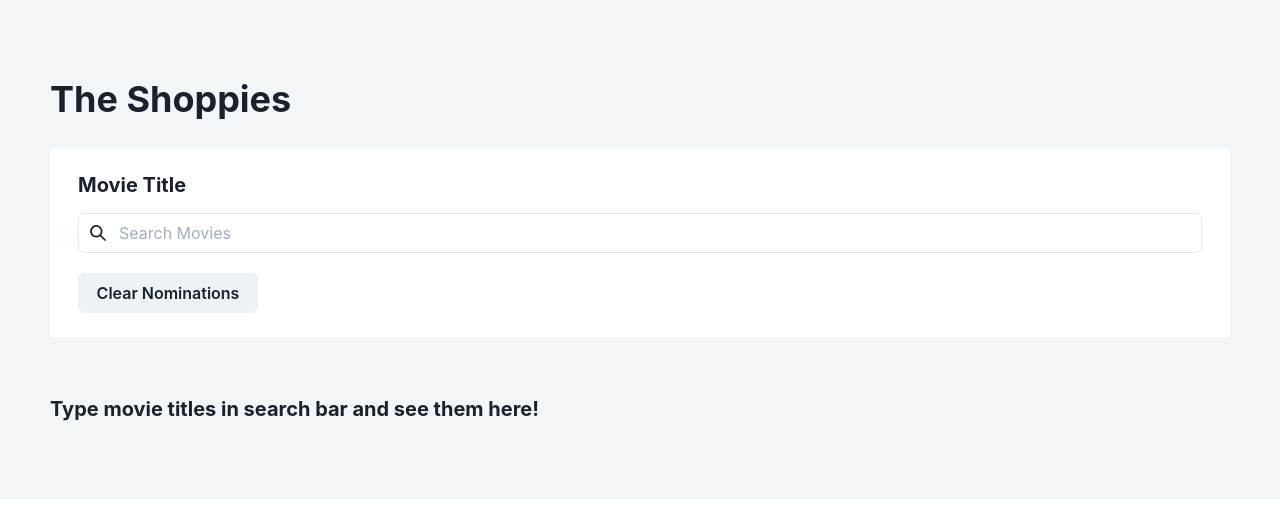
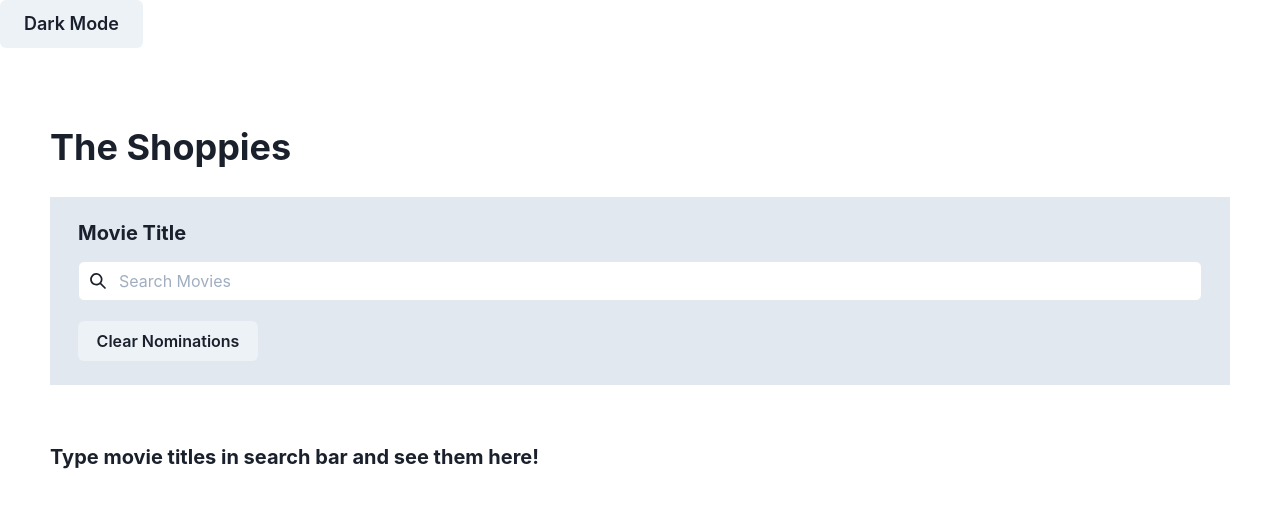
Before and after one commit to ahoin001/the-shoppies, a React (Create React App) app: page / in a window 1280 px wide. Shown: the top 508 px of the page. Built offline with nearby package versions, Linux system fonts and the light colour scheme.

Commit message:
Successfully add dark mode to everything but cards

```diff
--- a/src/App.js
+++ b/src/App.js
@@ -1,7 +1,13 @@
 import React from 'react';
 import { RecoilRoot } from 'recoil';
 
-import { ChakraProvider, Box, Heading, theme, Flex } from '@chakra-ui/react';
+import {
+  ChakraProvider,
+  Box,
+  Heading,
+  Flex
+} from '@chakra-ui/react';
+import theme from '../src/theme/theme';
 
 import NominationGrid from './components/grid/nominations-grid';
 import MoviesGrid from './components/grid/movies-grid';
@@ -9,12 +15,15 @@ import MoviesGrid from './components/grid/movies-grid';
 import MovieSearchBar from './components/searchbar/movie-searchbar';
 import Banner from './components/banner/banner';
 
+import Mode from './mode.jsx';
+
 function App() {
   return (
     <ChakraProvider theme={theme}>
       <RecoilRoot>
-        <Box minH="full" bg="#f3f6f8">
+        <Box minH="full"  >
           <Banner />
+          <Mode />
           <Box py={78} px="50px" maxW={2000} mx={'auto'}>
             <Heading>The Shoppies</Heading>
 
--- a/src/components/grid/movies-grid.jsx
+++ b/src/components/grid/movies-grid.jsx
@@ -12,7 +12,8 @@ import {
   Heading,
   Spinner,
   SimpleGrid,
-  Center
+  Center,
+  useColorModeValue,
 } from '@chakra-ui/react';
 
 import MovieCard from '../movie/movie-card';
@@ -23,13 +24,15 @@ export default function MoviesGrid() {
   let nominations = useRecoilValue(nominationListState);
   const isLoading = useRecoilValue(isLoadingState);
 
+  const bg = useColorModeValue('white', 'hsl(217,23%,22%)');
+
   if (!movies || movies.length === 0)
     return <Heading size="md" mt={8}>Type movie titles in search bar and see them here!</Heading>;
   if (isLoading) return <Center><Spinner size="xl"/></Center>;
 
   if (nominations.length > 4) {
     return (
-      <Box bg="white" p={8}>
+      <Box bg={bg} p={8}>
 
         <Heading size="lg" pb={4}>{`Results for: "${movieSearchTitle}"`} </Heading>
 
@@ -47,7 +50,7 @@ export default function MoviesGrid() {
   }
 
   return (
-    <Box bg="white" p={8}>
+    <Box bg={bg} p={8}>
       <Heading size="lg"  pb={4}>{`Results for: "${movieSearchTitle}"`} </Heading>
       <SimpleGrid minChildWidth="250px" spacing="20px" justifyItems="center">
         {movies.map(movie => {
--- a/src/components/grid/nominations-grid.jsx
+++ b/src/components/grid/nominations-grid.jsx
@@ -1,5 +1,5 @@
 import React, { useEffect } from 'react';
-import { Box, Heading, SimpleGrid } from '@chakra-ui/react';
+import { Box, Heading, SimpleGrid,useColorModeValue } from '@chakra-ui/react';
 import { useRecoilState } from 'recoil';
 
 import { nominationListState } from '../../atoms/atoms';
@@ -16,10 +16,12 @@ export default function MovieGrid() {
     }
   }, []);
 
+  const containerBg = useColorModeValue('white', 'hsl(217,23%,22%)');
+
   if (nominations.length > 0) {
     return (
       <Box
-        bg="gray.300"
+        bg={containerBg}
         minh="800px"
         minW="500px"
         p={5}
--- a/src/components/movie-list/List.jsx
+++ b/src/components/movie-list/List.jsx
@@ -27,7 +27,7 @@ const List = props => {
   if (isLoading) return <Spinner />;
   if (nominations.length > 4) {
     return (
-      <UnorderedList styleType="none">
+      <UnorderedList bg="blue" styleType="none">
         <Heading size="md">{`Results for: ${movieSearchTitle}`} </Heading>
 
         {movies.map(movie => {
--- a/src/components/movie/movie-card.jsx
+++ b/src/components/movie/movie-card.jsx
@@ -1,5 +1,13 @@
 import React from 'react';
-import { Flex, Box, Image, useToast, Button, Heading } from '@chakra-ui/react';
+import {
+  Flex,
+  Box,
+  Image,
+  useToast,
+  Button,
+  Heading,
+  useColorModeValue,
+} from '@chakra-ui/react';
 import { useRecoilState } from 'recoil';
 import { nominationListState } from '../../atoms/atoms';
 
@@ -9,9 +17,8 @@ const MovieCard = ({
   isNominatedAlready,
   isNominee,
 }) => {
-  const [nominationList, setNominationList] = useRecoilState(
-    nominationListState
-  );
+  const [nominationList, setNominationList] =
+    useRecoilState(nominationListState);
 
   const toast = useToast();
 
@@ -80,11 +87,14 @@ const MovieCard = ({
     });
   };
 
+  const cardBg = useColorModeValue('white', 'hsl(219,25%,13%)');
+
   return (
-    <Flex w="full" alignItems="center" justifyContent="center">
+    <Flex w="full" alignItems="center" justifyContent="center" >
       <Box
         // minw="250px"
         // minH="200px"
+bg={cardBg}
         maxW="280px"
         borderWidth="1px"
         rounded="lg"
@@ -100,7 +110,7 @@ const MovieCard = ({
           roundedTop="lg"
         />
 
-        <Box minH="120px">
+        <Box minH="120px" >
           <Flex
             mt="1"
             // maxW="400px"
--- a/src/components/searchbar/movie-searchbar.jsx
+++ b/src/components/searchbar/movie-searchbar.jsx
@@ -14,6 +14,7 @@ import {
   Button,
   InputGroup,
   InputLeftElement,
+  useColorModeValue,
   Flex,
 } from '@chakra-ui/react';
 import { SearchIcon } from '@chakra-ui/icons';
@@ -28,8 +29,6 @@ const MovieSearchBar = () => {
   const [isLoading, setIsLoading] = useRecoilState(isLoadingState);
   const setMovieList = useSetRecoilState(movieListState);
   const setNominationList = useSetRecoilState(nominationListState);
-
-  // const [searchState, setSearchState] = useState('');
 
   const handleInputChange = e => {
     // console.log('States BEFORE are ' + searchState + ' and ' + isLoading);
@@ -69,13 +68,21 @@ const MovieSearchBar = () => {
     }
   }, [searchMovieTitle, isLoading]);
 
+  const color = useColorModeValue('gray.800', 'white');
+  const containerBg = useColorModeValue('gray.200', 'gray.700');
+
+  const searchBg = useColorModeValue('white', 'hsl(217,23%,22%)');
+
   return (
-    <Box bg="white" my={7} px={7} py={6}  minW="500px">
-      <Heading size="md">Movie Title</Heading>
+    <Box bg={containerBg} my={7} px={7} py={6} minW="500px">
+      <Heading size="md" color={color}>
+        Movie Title
+      </Heading>
       <Flex direction="column">
         <InputGroup mt={4} w={'full'}>
           <InputLeftElement pointerEvents="none" children={<SearchIcon />} />
           <Input
+            bg={searchBg}
             type="text"
             placeholder="Search Movies"
             value={searchMovieTitle || ''}
--- a/src/index.js
+++ b/src/index.js
@@ -1,4 +1,5 @@
 import { ColorModeScript } from '@chakra-ui/react';
+import theme from '../src/theme/theme';
 import React, { StrictMode } from 'react';
 import ReactDOM from 'react-dom';
 import App from './App';
@@ -7,7 +8,7 @@ import * as serviceWorker from './serviceWorker';
 
 ReactDOM.render(
   <StrictMode>
-    <ColorModeScript />
+    <ColorModeScript initialColorMode={theme.config.initialColorMode} />
     <App />
   </StrictMode>,
   document.getElementById('root')
--- /dev/null
+++ b/src/mode.jsx
@@ -0,0 +1,24 @@
+import React from 'react';
+import {
+  useColorMode,
+  useColorModeValue,
+  Box,
+  Button,
+  Switch,
+  MoonIcon,
+} from '@chakra-ui/react';
+
+export default function Mode() {
+  const { toggleColorMode } = useColorMode();
+
+  const color = useColorModeValue('gray.800', 'white');
+  const bg = useColorModeValue('white', 'hsl(219,25%,13%)');
+
+  return (
+    <>
+      <Button size="lg" onClick={toggleColorMode}>
+        {bg === 'white' ? 'Dark Mode' : 'Light Mode'}
+      </Button>
+    </>
+  );
+}
--- /dev/null
+++ b/src/theme/theme.jsx
@@ -0,0 +1,13 @@
+// 1. import `extendTheme` function
+import { extendTheme } from '@chakra-ui/react';
+
+// 2. Add your color mode config
+const config = {
+  initialColorMode: 'light',
+  useSystemColorMode: false,
+};
+
+// 3. extend the theme
+const theme = extendTheme({ config });
+
+export default theme;
```
